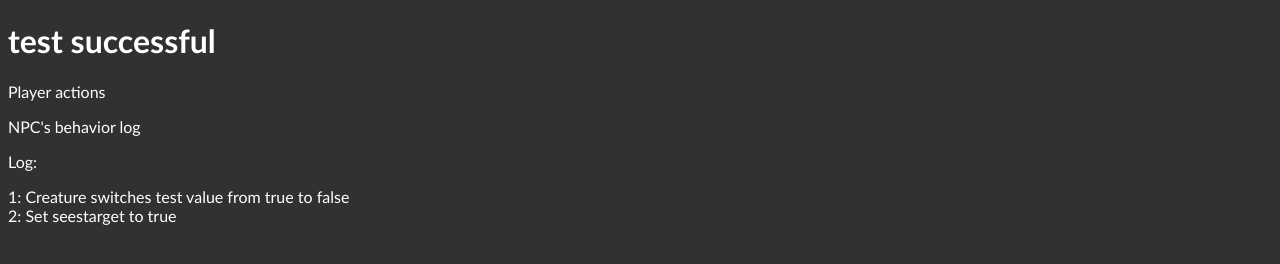
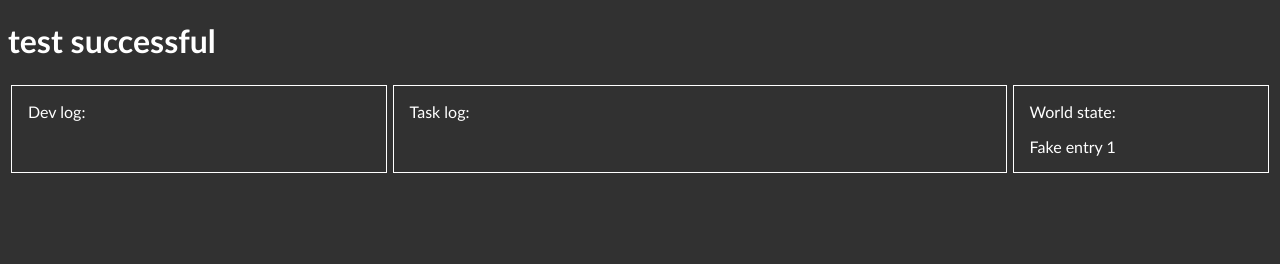
Before and after one commit to immiren/misc-prototypes, a website with bundled scripts: page src/index.html in a window 1280 px wide. Built offline with nearby package versions, Linux system fonts and the light colour scheme.

Commit message:
Add task & comment logs

```diff
--- a/src/index.html
+++ b/src/index.html
@@ -9,10 +9,20 @@
 <body>
     <div class="container">
         <h1 id="header">Test</h1>
-        <p id="1">Player actions</p>
-        <p id="2">NPC's behavior log</p>
-        <p id="4">Log: </p>
-        <p id="3"></p>
+        <div style="display: flex; height: 100%;">
+            <div style="border: solid 1px white; width: 30%; margin: 3px; padding-left: 1em">
+                <p>Dev log: </p>
+                <p id="devLog"></p>
+            </div>
+            <div style="border: solid 1px white; width: 50%; margin: 3px; padding-left: 1em">
+                <p>Task log: </p>
+                <p id="taskLog"></p>
+            </div>
+            <div style="border: solid 1px white; width: 20%; margin: 3px; padding-left: 1em">
+                <p>World state: </p>
+                <p>Fake entry 1</p>
+            </div>
+        </div>
     </div>
     <script type="module" src="../dist/bundle.js" crossorigin="anonymous"></script>
 </body>
```
Also changed, not shown: src/logger.ts (added, +20 -0 lines).
